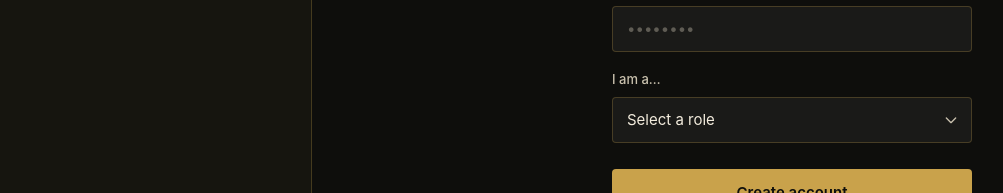
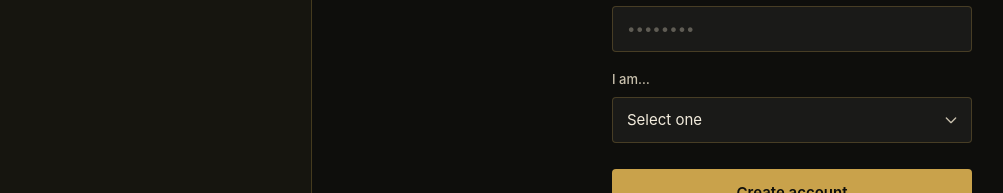
Before and after one commit to efeldman544/yiddishekop, a Next.js app: page /signup in a window 1280 px wide. Shown: the part 423-616 px from the top of the page, without its empty margins (8-1011 px from the left). Built offline with nearby package versions, Linux system fonts and the light colour scheme.

Commit message:
Improve signup role selector wording
"I am a... / Candidate — looking for work / Employer — hiring talent"
→ "I am... / I'm looking for work / I'm hiring"

https://claude.ai/code/session_01G4aDCtjuVBQQTkmJNqtNYV

```diff
--- a/src/app/signup/page.tsx
+++ b/src/app/signup/page.tsx
@@ -79,11 +79,11 @@ export default function SignupPage() {
               <input id="password" name="password" type="password" required minLength={8} placeholder="••••••••" className="auth-input" />
             </div>
             <div className="auth-field">
-              <label htmlFor="role" className="auth-label">I am a…</label>
+              <label htmlFor="role" className="auth-label">I am…</label>
               <select id="role" value={role} onChange={e => setRole(e.target.value as Role)} className="auth-select">
-                <option value="">Select a role</option>
-                <option value="candidate">Candidate — looking for work</option>
-                <option value="employer">Employer — hiring talent</option>
+                <option value="">Select one</option>
+                <option value="candidate">I&apos;m looking for work</option>
+                <option value="employer">I&apos;m hiring</option>
               </select>
             </div>
             <button type="submit" disabled={loading} className="auth-btn">
```
